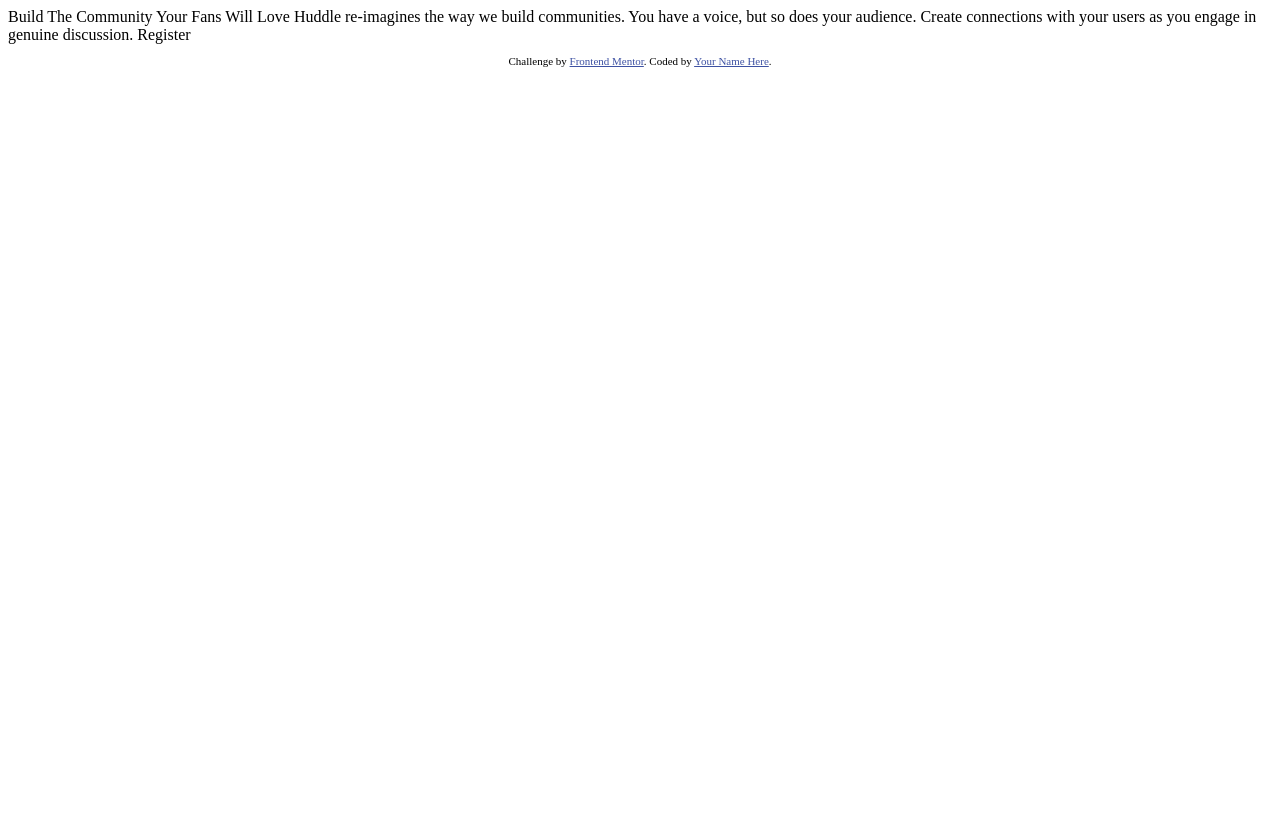
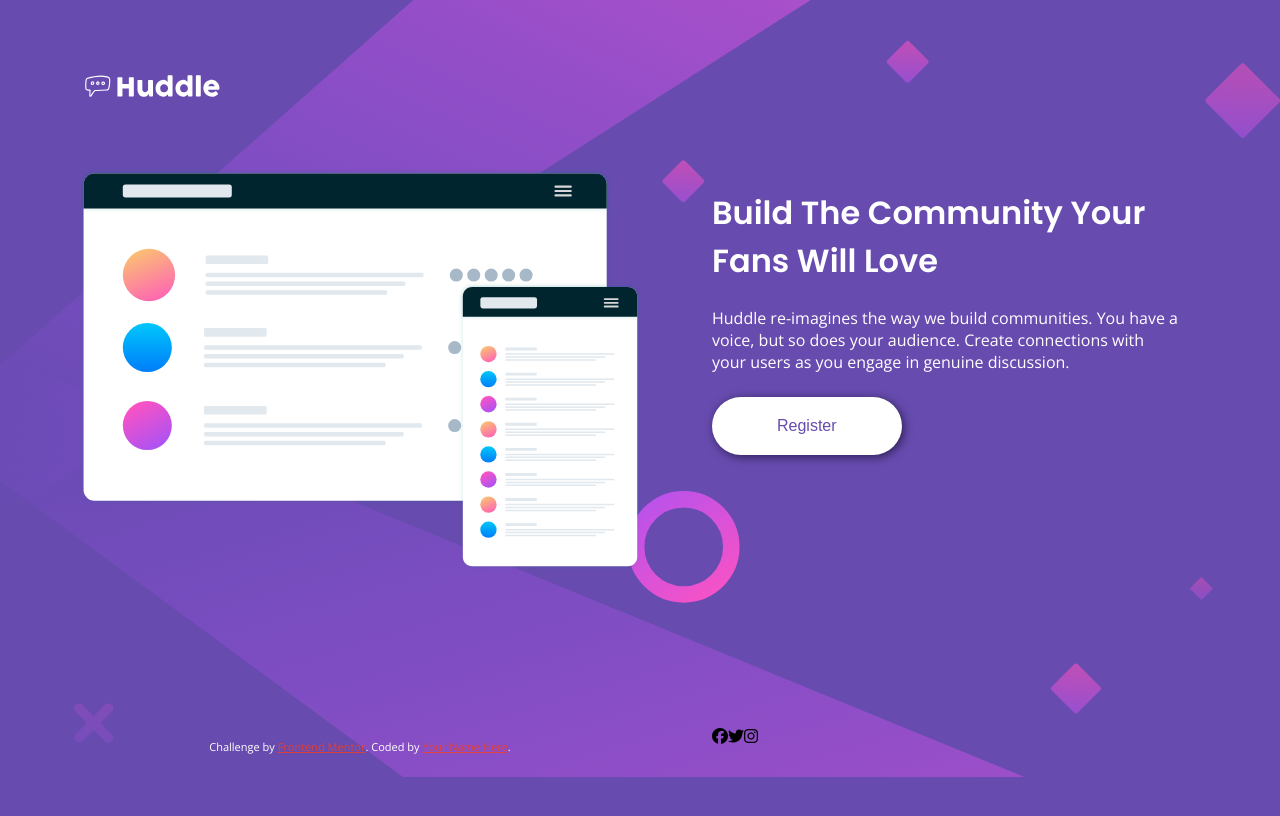
Before and after one commit to sergioatreides/huddle-landing-page-with-single-introductory-section-master, a plain HTML site: page index.html in a window 1280 px wide. Drawn offline with nearby package versions, Linux system fonts and the light colour scheme.

Commit message:
Alpha v1

```diff
--- /dev/null
+++ b/css/styles.css
@@ -0,0 +1,91 @@
+:root {
+    --fuente-titulos: 'Poppins', sans-serif;
+    --fuente-cuerpo: 'Open Sans', sans-serif;
+    --violet: hsl(257, 40%, 49%);
+    --soft-magenta: hsl(300, 69%, 71%);
+    --white: hsl(0, 0%, 100%);
+}
+* {
+    box-sizing: border-box;
+
+}
+body {
+    background-image: url("/images/bg-desktop.svg");
+    background-size: contain;
+    background-repeat: no-repeat;
+    background-color: var(--violet);
+}
+.contenedor {
+    width: 100vw;
+    height: 100vh;
+    display: grid;
+    grid-template-columns: 55% 42%;
+    grid-template-rows: 20% 70% 10%;
+    grid-template-areas: "header header"
+                        "image claim"
+                        "footer social";
+}
+#header {
+    grid-area: header;
+    justify-self: flex-start;
+    align-self: center;
+    padding: 0px 70px;
+}
+#header img {
+    width: 55%;
+}
+#image {
+    grid-area: image;
+    padding: 0px 70px;
+}
+#image img {
+    width: 100%;
+}
+#claim {
+    grid-area: claim;
+    padding-right: 70px;
+}
+#social {
+    grid-area: social;
+}
+#footer {
+    grid-area: footer;
+}
+h1 {
+    font-family: var(--fuente-titulos);
+    color: var(--white);
+}
+p {
+    font-family: var(--fuente-cuerpo);
+    color: var(--white);
+}
+.boton {
+    background-color: var(--white);
+    filter: drop-shadow(2px 2px 5px hsl(257, 44%, 22%));
+    border-radius: 70px;
+    padding: 20px 65px;
+    border: 0;
+    margin-top: 8px;
+    font-size: 1em;
+    color: var(--violet);
+}
+
+
+
+
+
+
+
+
+
+
+
+
+
+.attribution {
+    font-size: 11px;
+    text-align: center;
+}
+.attribution a {
+    color: hsla(9, 98%, 55%, 0.781);
+}
--- a/index.html
+++ b/index.html
@@ -5,29 +5,39 @@
   <meta name="viewport" content="width=device-width, initial-scale=1.0"> <!-- displays site properly based on user's device -->
 
   <link rel="icon" type="image/png" sizes="32x32" href="./images/favicon-32x32.png">
-
+  <link rel="preconnect" href="https://fonts.gstatic.com">
+  <link href="https://fonts.googleapis.com/css2?family=Open+Sans&family=Poppins:wght@400;600&display=swap" rel="stylesheet">
+  <link rel="stylesheet" href="css/styles.css">
   <title>Frontend Mentor | Huddle landing page with single introductory section</title>
-
-  <!-- Feel free to remove these styles or customise in your own stylesheet 👍 -->
-  <style>
-    .attribution { font-size: 11px; text-align: center; }
-    .attribution a { color: hsl(228, 45%, 44%); }
-  </style>
+  <script src="https://kit.fontawesome.com/0c29b597aa.js" crossorigin="anonymous"></script>
 </head>
 <body>
 
-  Build The Community Your Fans Will Love
+  <main class="contenedor">
+    <div id="header">
+      <img src="images/logo.svg" alt="Huddle">
+    </div>
+    <div id="image">
+      <img src="images/illustration-mockups.svg" alt="Illustration">
+    </div>
+    <div id="claim">
+      <h1>Build The Community Your Fans Will Love</h1>
+      <p>Huddle re-imagines the way we build communities. You have a voice, but so does your audience.
+      Create connections with your users as you engage in genuine discussion. </p>
+      <button type="button" class="boton">Register</button>
+    </div>
+    <div id="social">
+      <i class="fab fa-facebook"></i><i class="fab fa-twitter"></i><i class="fab fa-instagram"></i>
+    </div>
+    <footer id="footer">
+      <p class="attribution">
+        Challenge by <a href="https://www.frontendmentor.io?ref=challenge" target="_blank">Frontend Mentor</a>.
+        Coded by <a href="#">Your Name Here</a>.
+      </p>
+    </footer>
+  </main>
 
-  Huddle re-imagines the way we build communities. You have a voice, but so does your audience.
-  Create connections with your users as you engage in genuine discussion.
 
-  Register
 
-  <footer>
-    <p class="attribution">
-      Challenge by <a href="https://www.frontendmentor.io?ref=challenge" target="_blank">Frontend Mentor</a>.
-      Coded by <a href="#">Your Name Here</a>.
-    </p>
-  </footer>
 </body>
 </html>
```
